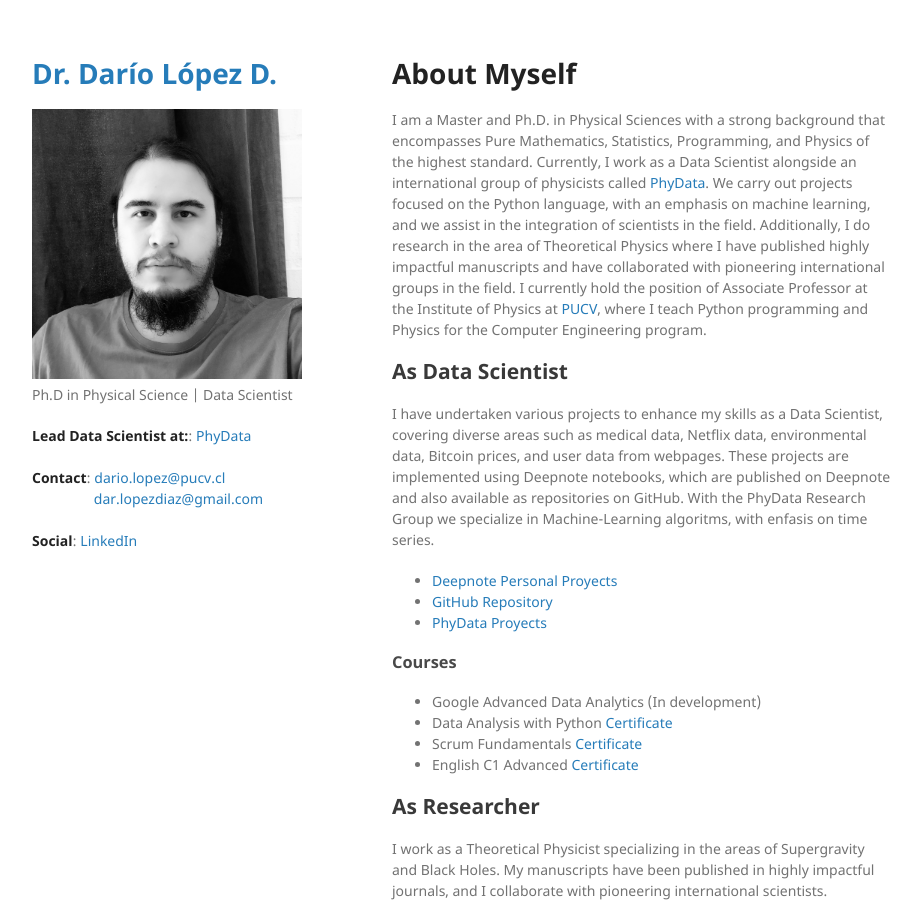
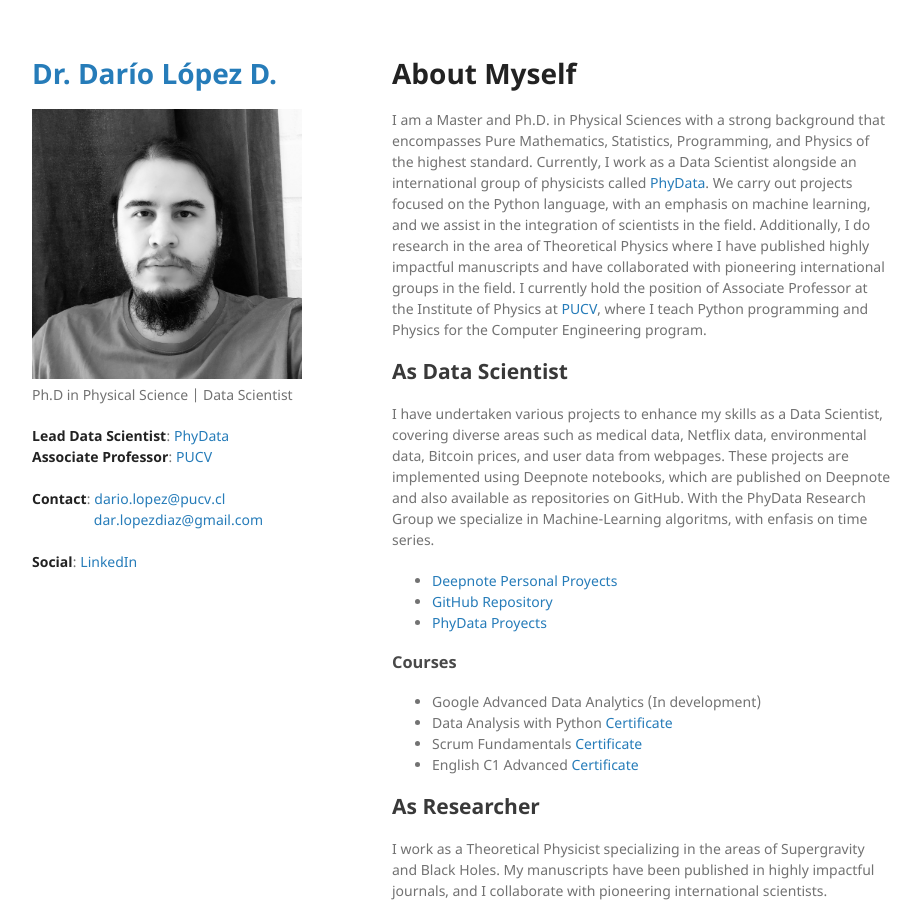
Before and after one commit to dariolopezd/dariolopezd.github.io, a Jekyll site: the page built from index.md, in a window 1280 px wide and 900 px high. Shown: the whole window, without its empty margins (178-1099 px from the left). Built offline with Jekyll 4.4.1, drawn with Linux system fonts in a browser that asks for light colours; our own code applies the rules of GitHub Pages for plain Markdown files.

Commit message:
Update default.html

```diff
--- a/_layouts/default.html
+++ b/_layouts/default.html
@@ -29,7 +29,8 @@
 
         {% if site.github.is_user_page %}
         <!-- <p class="view"><a href="{{ site.github.owner_url }}">View My GitHub Profile</a></p> -->
-        <strong>Lead Data Scientist at:</strong>: <a href="https://phydata.github.io/"> PhyData </a> <br> <br>
+        <strong>Lead Data Scientist</strong>: <a href="https://phydata.github.io/"> PhyData </a> <br>
+        <strong>Associate Professor</strong>: <a href="https://pucv.cl/"> PUCV </a> <br> <br>
         <strong>Contact</strong>: <a href="mailto:dario.lopez@pucv.cl"> dario.lopez@pucv.cl </a> <br>
         &nbsp;&nbsp;&nbsp;&nbsp;&nbsp;&nbsp;&nbsp;&nbsp;&nbsp;&nbsp;&nbsp;&nbsp;&nbsp;&nbsp;&nbsp;&nbsp; <a href="mailto:dar.lopezdiaz@gmail.com"> dar.lopezdiaz@gmail.com </a> <br> <br>
         <strong>Social</strong>: <a href="https://www.linkedin.com/in/dar%C3%ADo-l%C3%B3pez-d%C3%ADaz-6b646837/"> LinkedIn</a>
```
